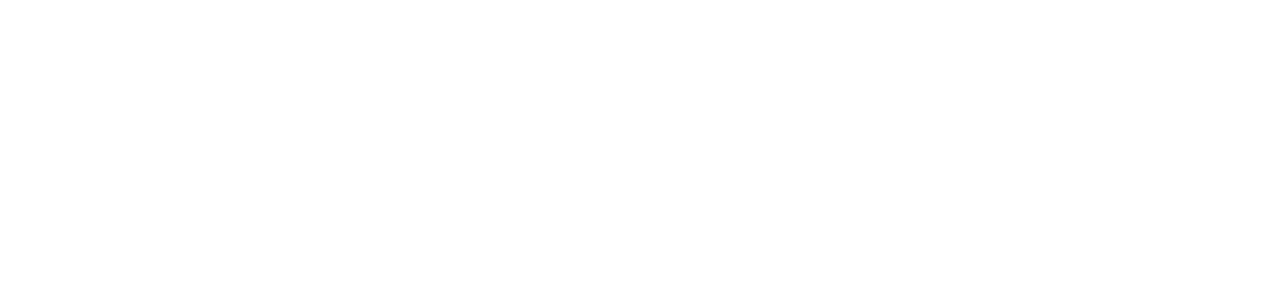
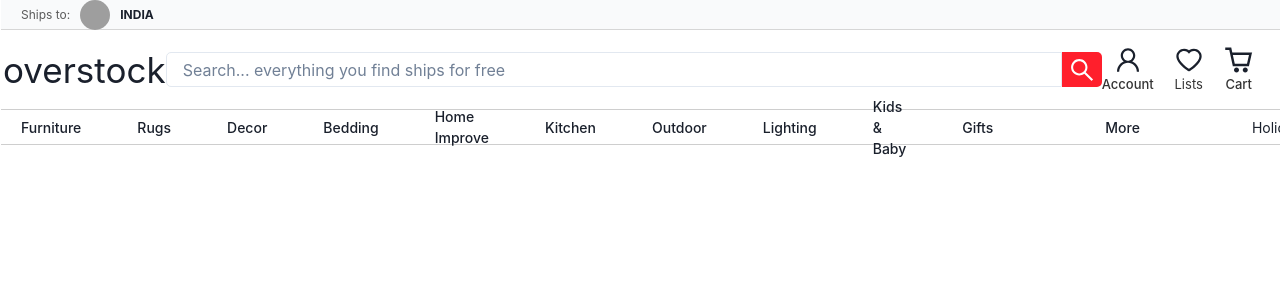
Before and after one commit to Ashmit-1131/Overstock-Clone, a React (Vite) app in the folder overstock/: page / in a window 1280 px wide. Shown: the top 300 px of the page. Built offline with nearby package versions, Linux system fonts and the light colour scheme; grey boxes are pictures that could not be loaded.

Commit message:
new from vik

```diff
--- a/overstock/src/App.jsx
+++ b/overstock/src/App.jsx
@@ -3,7 +3,7 @@
 import './App.css'
 
 
-
+import Navbar from './Components/Navbar2/Navbar'
 
 function App() {
   const [count, setCount] = useState(0)
@@ -11,7 +11,7 @@
   return (
 
     <div className="App">
-
+      <Navbar/>
     </div>
   )
 }
--- a/overstock/src/Components/Navbar2/Header.jsx
+++ b/overstock/src/Components/Navbar2/Header.jsx
@@ -24,7 +24,7 @@
   } from "react-icons/ai";
   import { useDispatch, useSelector } from "react-redux";
   import { useEffect } from "react";
-  import {  signoutPerformed } from "../LoginPage/Redux/action";
+  import {  signoutPerformed } from "../LoginPage2/Redux/action";
 
 
   function Header(){
@@ -38,8 +38,8 @@
       navigate("/");
     };
     return (
-      <Container id="header-container" maxW={"2xl"}>
-        <Box id="navbar">
+      <Container id="header-container" w='100%' >
+        <Box id="navbar" >
           <Flex id="nav_1" textAlign={"left"} pl={"20px"} align={"center"}>
             <Text fontSize={"12px"} color={"blackAlpha.700"}>
               Ships to:
@@ -865,7 +865,7 @@
               <Link to={"/lighting"} end>
                 <Text>Lighting</Text>
               </Link>
-              <Box id="drop_9">
+              <Box id="drop_9" >
                 <Box>
                   <Text id="brand_p">Dinnerware</Text>
                   <Text>ranges & Ovens</Text>
--- a/overstock/src/Components/Navbar2/Navbar.jsx
+++ b/overstock/src/Components/Navbar2/Navbar.jsx
@@ -1,7 +1,7 @@
 import { Box, Container } from "@chakra-ui/react";
 import React from "react";
 import { Link, Navigate } from "react-router-dom";
-import { Header } from "./Header";
+import  Header  from "./Header";
 
 function Navbar (){
   return (
```
